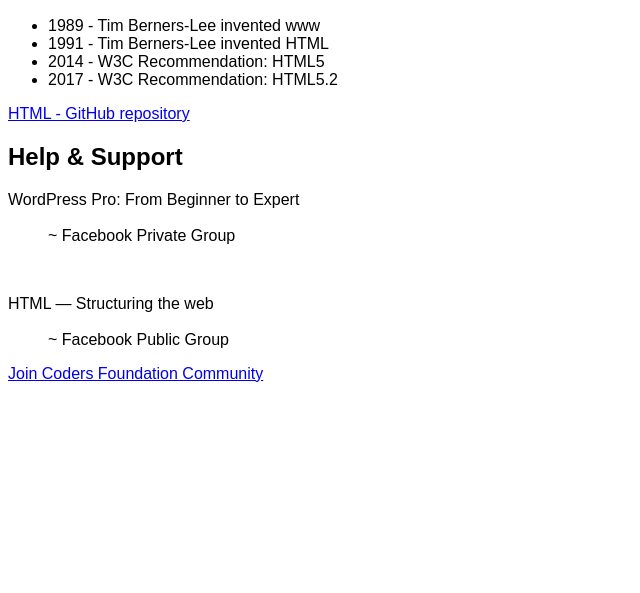
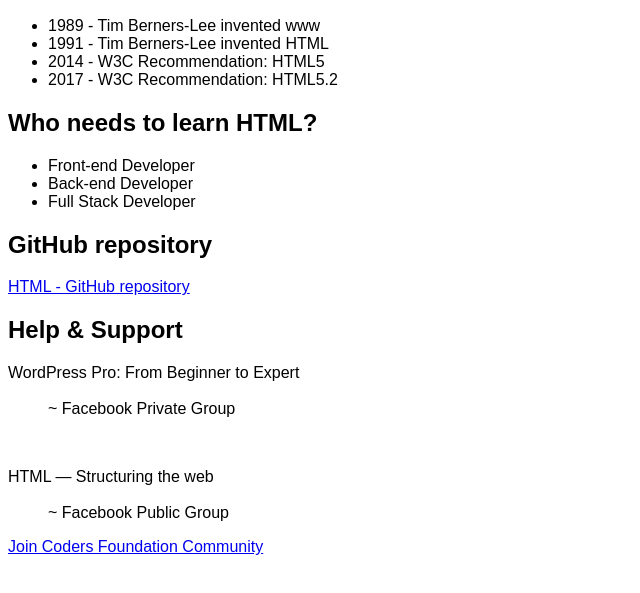
Before and after one commit to codersfoundation/html, a plain HTML site: page 01_welcome-to-learn-html/index.html in a window 1280 px wide. Shown: the part 111-704 px from the top of the page, without its empty margins (0-640 px from the left). Drawn offline with Linux system fonts and the light colour scheme.

Commit message:
Include lesson

```diff
--- a/01_welcome-to-learn-html/index.html
+++ b/01_welcome-to-learn-html/index.html
@@ -27,7 +27,19 @@
         <li>2017 - W3C Recommendation: HTML5.2</li>
     </ul>
 
+    <!-- Who needs to learn HTML? -->
+
+    <h2>Who needs to learn HTML?</h2>
+
+    <ul>
+        <li>Front-end Developer</li>
+        <li>Back-end Developer</li>
+        <li>Full Stack Developer</li>
+    </ul>
+
     <!-- Github repositories -->
+
+    <h2>GitHub repository</h2>
 
     <a href="https://github.com/codersfoundation/html" target="_blank">HTML - GitHub repository</a>
 
```
